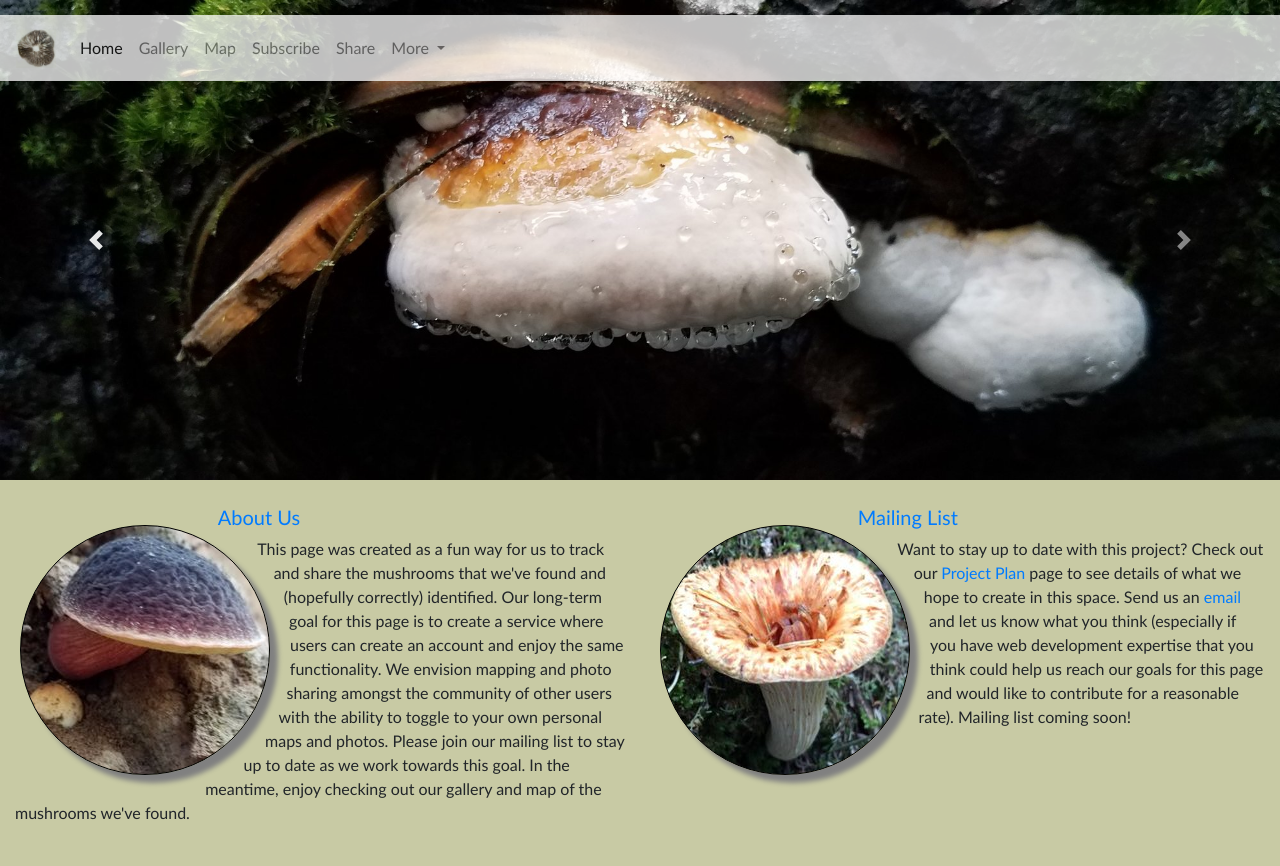
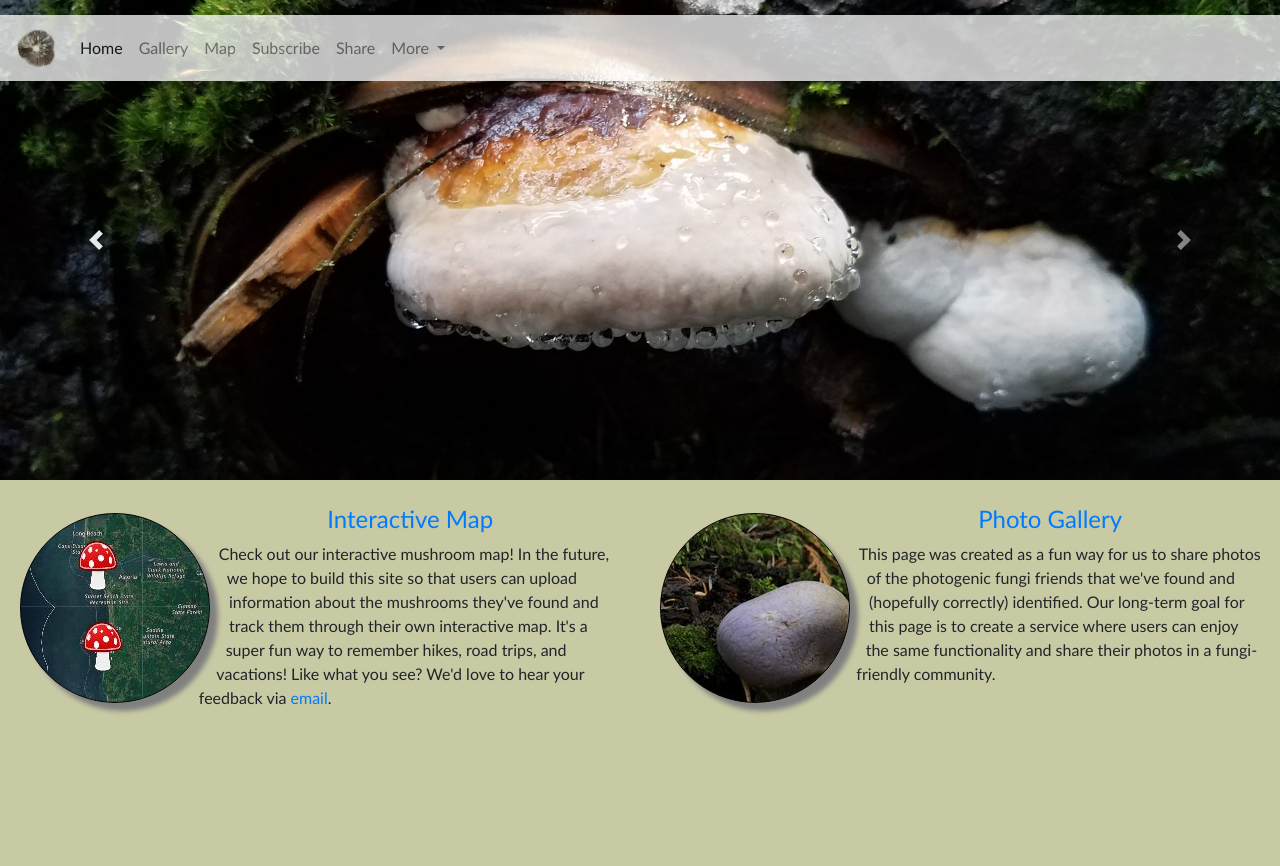
Before and after one commit to jarred104/fungi, a Flask app: page /index in a window 1280 px wide. After the commit the page ends 713 px from the top, so only its background shows below. Run offline with Flask 2, Linux system fonts and the light colour scheme; some libraries are stand-ins or nearby versions.

Commit message:
updated css/index for homepage

```diff
--- a/static/css/style.css
+++ b/static/css/style.css
@@ -19,28 +19,33 @@
 }
 
 .circle1 {
-  width: 250px;
-  height: 250px;
-  background: url(/static/images_thumbnail/rsz_100006.jpg);
+  width: 190px;
+  height: 190px;
+  background: url(/static/images_thumbnail/map.jpg);
   border-radius: 50%;
   float: left;
   shape-outside: circle();
-  margin: 20px 20px 20px 5px;
+  margin: 8px 20px 15px 5px;
   border: 1px solid black;
   box-shadow: 8px 8px 5px grey;
 }
 
 .circle2 {
-  width: 250px;
-  height: 250px;
-  background: url(/static/images_thumbnail/rsz_100009.jpg);
+  width: 190px;
+  height: 190px;
+  background: url(/static/images_thumbnail/rsz_100007.jpg);
   border-radius: 50%;
   float: left;
   shape-outside: circle();
-  margin: 20px 20px 20px 5px;
+  margin: 8px 20px 15px 5px;
   border: 1px solid black;
   box-shadow: 8px 8px 5px grey;
 }
+
+.mt-0 {
+  text-align: center;
+}
+
 .card {
   border: 1px solid black;
   box-shadow: 8px 8px 8px grey;
--- a/templates/index.html
+++ b/templates/index.html
@@ -93,18 +93,19 @@
                       <div class="col-md-6">
                           <div class="media">
                               <div class="media-body">
-                                <a href=aboutus><div class="circle1"></div></a>
-                                <a href=aboutus><h5 class="mt-0">About Us</h5></a>
-                                <p>This page was created as a fun way for us to track and share the mushrooms that we've found and (hopefully correctly) identified.  Our long-term goal for this page is to create a service where users can create an account and enjoy the same functionality.  We envision mapping and photo sharing amongst the community of other users with the ability to toggle to your own personal maps and photos.  Please join our mailing list to stay up to date as we work towards this goal.  In the meantime, enjoy checking out our gallery and map of the mushrooms we've found.</p>
+                                <a href=map><div class="circle1"></div></a>
+                                <a href=map><h4 class="mt-0">Interactive Map</h4></a>
+
+                                <p>Check out our interactive mushroom map!  In the future, we hope to build this site so that users can upload information about the mushrooms they've found and track them through their own interactive map.  It's a super fun way to remember hikes, road trips, and vacations!  Like what you see?  We'd love to hear your feedback via <a href=mailto:ineffablefungi@gmail.com>email</a>.</p>
                               </div>
                             </div>
                       </div>
                       <div class="col-md-6">
                           <div class="media">
                             <div class="media-body">
-                              <div class="circle2"></div>
-                                <a href=><h5 class="mt-0">Mailing List</h5></a>
-                                <p>Want to stay up to date with this project?  Check out our <a href=projectplan>Project Plan</a> page to see details of what we hope to create in this space.  Send us an <a href="mailto:ineffablefungi@gmail.com">email</a> and let us know what you think (especially if you have web development expertise that you think could help us reach our goals for this page and would like to contribute for a reasonable rate).  Mailing list coming soon!</p>
+                              <a href=gallery><div class="circle2"></div></a>
+                                <a href=gallery><h4 class="mt-0">Photo Gallery</h4></a>
+                                <p>This page was created as a fun way for us to share photos of the photogenic fungi friends that we've found and (hopefully correctly) identified.  Our long-term goal for this page is to create a service where users can enjoy the same functionality and share their photos in a fungi-friendly community.</p>
 
                               </div>
                             </div>
```
Also changed, not shown: static/images_thumbnail/map.JPG (added).
